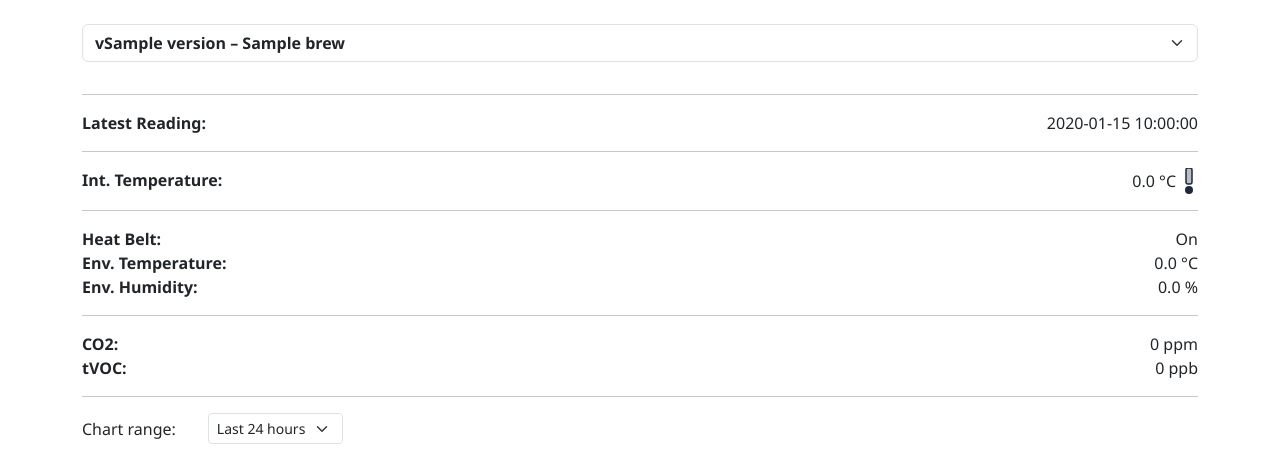
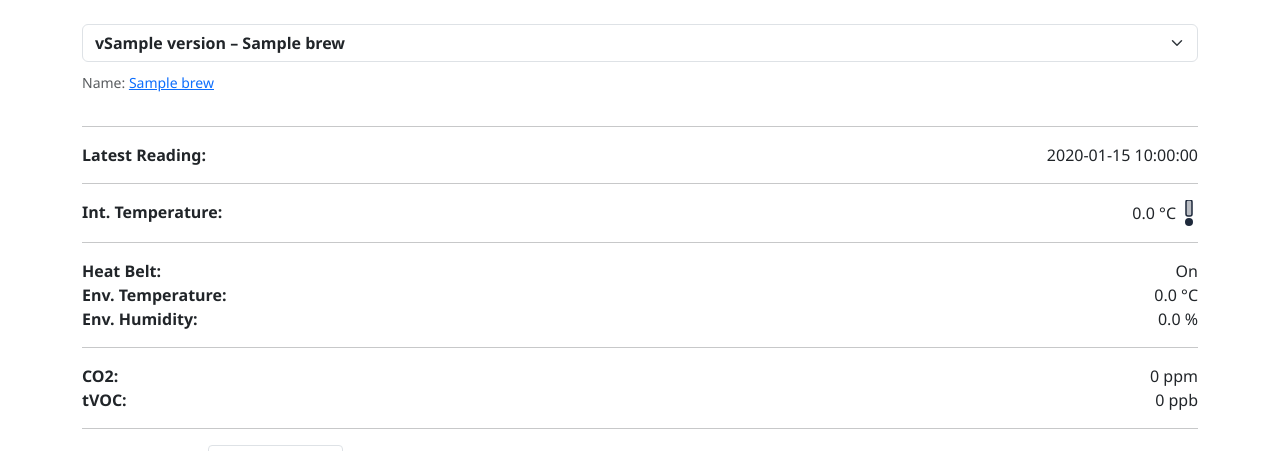
Before and after one commit to alanmcna/fermmon, a PHP site: template web/templates/dashboard.php in a window 1280 px wide. Shown: the part 90-541 px from the top of the page. Run offline with PHP 8.4, Linux system fonts and the light colour scheme; the template is opened without the code that fills it: most values are stand-ins (such as "Sample title", 1, 10 or a date in 2020).

Commit message:
Adding the name and url back into the data summary

```diff
--- a/web/src/DataService.php
+++ b/web/src/DataService.php
@@ -115,7 +115,7 @@ class DataService
         if (!$this->db) return [];
 
         $stmt = $this->db->query(
-            'SELECT version, brew, is_current FROM versions
+            'SELECT version, brew, url, is_current FROM versions
              ORDER BY is_current DESC, CAST(version AS INTEGER) DESC'
         );
         return $stmt->fetchAll(\PDO::FETCH_ASSOC);
--- a/web/templates/dashboard.php
+++ b/web/templates/dashboard.php
@@ -35,15 +35,20 @@
 
 <div class="container my-4">
     <?php if (!empty($versions)): ?>
-    <div class="row mb-3">
+    <div class="row mb-2">
         <div class="col">
             <select class="form-select fw-bold" id="versionFilter">
                 <?php foreach ($versions as $v): ?>
-                <option value="<?= htmlspecialchars($v['version']) ?>" <?= ($v['version'] === ($currentVersion ?? '')) ? 'selected' : '' ?>>
+                <option value="<?= htmlspecialchars($v['version']) ?>" data-brew="<?= htmlspecialchars($v['brew'] ?? '') ?>" data-url="<?= htmlspecialchars($v['url'] ?? '') ?>" <?= ($v['version'] === ($currentVersion ?? '')) ? 'selected' : '' ?>>
                     <?= htmlspecialchars('v' . $v['version'] . ' – ' . $v['brew']) ?><?= ($v['is_current'] ?? 0) ? ' (current)' : '' ?>
                 </option>
                 <?php endforeach; ?>
             </select>
+        </div>
+    </div>
+    <div class="row mb-3">
+        <div class="col">
+            <span id="brewInfo" class="text-muted small"></span>
         </div>
     </div>
     <?php endif; ?>
@@ -442,8 +447,34 @@
         }
     }
 
+    function updateBrewInfo() {
+        const sel = document.getElementById('versionFilter');
+        const info = document.getElementById('brewInfo');
+        if (!sel || !info) return;
+        const opt = sel.options[sel.selectedIndex];
+        const brew = opt?.dataset?.brew || '';
+        const url = opt?.dataset?.url || '';
+        if (!brew) {
+            info.innerHTML = '';
+            return;
+        }
+        if (url) {
+            info.innerHTML = 'Name: <a href="' + escapeHtml(url) + '" target="_blank" rel="noopener">' + escapeHtml(brew) + '</a>';
+        } else {
+            info.innerHTML = 'Name: ' + escapeHtml(brew);
+        }
+    }
+    function escapeHtml(s) {
+        const div = document.createElement('div');
+        div.textContent = s;
+        return div.innerHTML;
+    }
+
     const versionFilter = document.getElementById('versionFilter');
-    if (versionFilter) versionFilter.addEventListener('change', refreshView);
+    if (versionFilter) {
+        versionFilter.addEventListener('change', () => { updateBrewInfo(); refreshView(); });
+    }
+    updateBrewInfo();
     const chartRange = document.getElementById('chartRange');
     if (chartRange) chartRange.addEventListener('change', refreshView);
 
```
